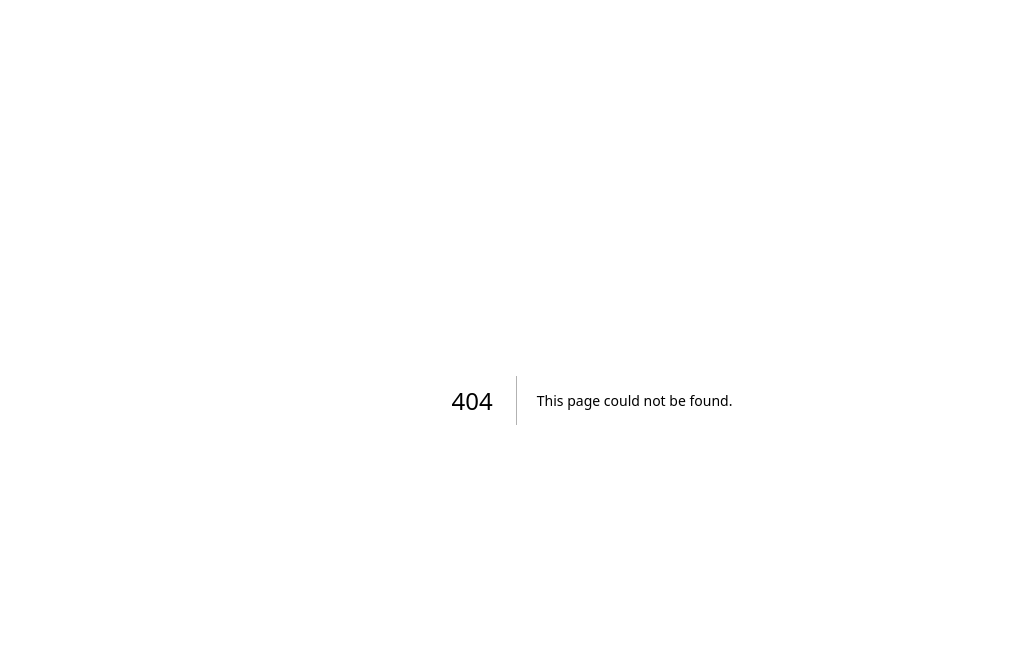
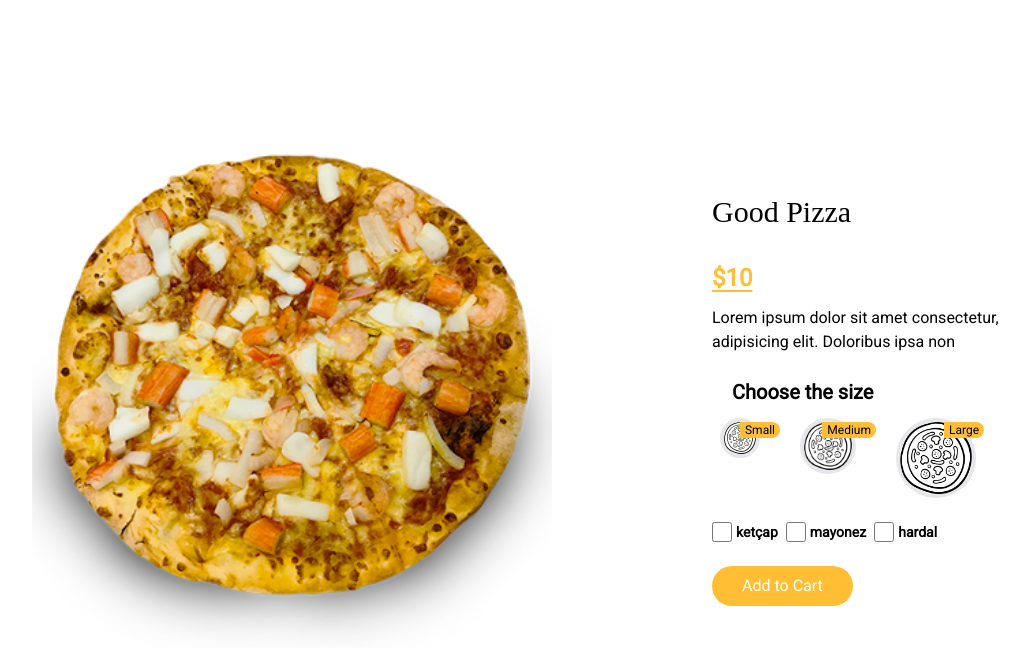
Before and after one commit to AhmetAkif07/foodapp, a Next.js app: page /products in a window 1280 px wide. Before the commit this address had no page. Shown: the top 672 px of the page, without its empty margins (48-1077 px from the left). Built offline with nearby package versions, Linux system fonts and the light colour scheme; a web font is replaced by a local one.

Commit message:
Product Detail

```diff
--- a/components/Campaigns.jsx
+++ b/components/Campaigns.jsx
@@ -6,7 +6,7 @@ const CampaignItem = () => {
     return (
         <div className='flex-1 rounded-md bg-secondary py-5 px-4 flex items-center gap-x-4 my-4'>
             <div className="md:w-44 md:h-44 w-36 h-36 relative
-               border-[5px] border-primary rounded-full flex overflow-hidden box-border after:box-border flex-wrap">
+               border-[3px] sm:border-[5px] border-primary rounded-[50%] hover:rounded-2xl duration-300 overflow-hidden box-border after:box-border flex-wrap">
                 <Image className='w-full transition-all align-middle border-none hover:scale-125 duration-700' src={picsOne} alt="" layout='fill' objectFit='cover' />
             </div>
             <div className='text-white'>
--- a/components/about.jsx
+++ b/components/about.jsx
@@ -1,9 +1,25 @@
 import React from 'react'
+import Image from 'next/legacy/image'
+import aboutImage from '../public/images/about-img.png'
 
-const about = () => {
-  return (
-    <div>about</div>
-  )
+const About = () => {
+    return (
+        <div className='w-full bg-secondary py-14'>
+            <div className='container flex mx-auto items-center text-white gap-20  justify-center '>
+                <div className='justify-center flex flex-wrap-reverse items-center'>
+                    <div className='relative flex justify-center sm:h-[400px] sm:w-[300px] h-[400px] w-[300px]'><Image src={aboutImage} alt="" /></div>
+                    <div className='md:w-2/5 sm:ml-7 ml-2'>
+                        <div className='flex flex-start flex-col font-rubik text-4xl'>We Are Feane</div>
+                        <p className='my-5 flex flex-col'> There are many variations of passages of Lorem Ipsum available, but the majority have suffered alteration
+                        in some form, by injected humour, or randomised words which dont look even slightly believable. If you
+                        are going to use a passage of Lorem Ipsum, you need to be sure there isnt anything embarrassing hidden in
+                        the middle of text. All
+                        </p>
+                    </div>
+                </div>
+            </div>
+        </div>
+    )
 }
 
-export default about
+export default About
--- a/components/layout/Header.jsx
+++ b/components/layout/Header.jsx
@@ -15,7 +15,7 @@ const Header = () => {
   return (
     <div className={`h-[5rem] z-40 relative ${router.asPath === "/" ? "bg-transparent" : "bg-secondary"}`} >
       <div className="container mx-auto text-white flex justify-between h-full items-center ">
-        <Logo />
+        <Logo  />
         <nav
         className={`sm:static absolute sm:w-auto sm:h-auto
         top-0 left-0  h-screen w-full sm:flex hidden
@@ -42,7 +42,7 @@ const Header = () => {
          </button>
           )}
         </nav>
-        <div className="flex gap-x-5 items-center">
+        <div className="flex gap-x-5 items-center sm:mr-0 mr-3">
           <a className="" href="#">
             <FaUserAlt className="hover:text-primary transition-all" />
           </a>
--- a/components/ui/Carousel.jsx
+++ b/components/ui/Carousel.jsx
@@ -25,7 +25,7 @@ const Carousel = () => {
     };
 
     return (
-        <div  className='h-screen w-full container mx-auto -mt-[88px] '>
+        <div  className='h-screen sm:w-full w-72 container mx-auto -mt-[88px] '>
             <div className='absolute top-0 left-0 w-full h-full'>
                 <div className='relative h-full w-full'>
                     <Image
--- a/components/ui/Logo.jsx
+++ b/components/ui/Logo.jsx
@@ -1,7 +1,7 @@
 
 const logo = () => {
   return (
-    <div className='text-[2rem] font-rubik font-bold'>Feane</div>
+    <div className='text-[2rem] font-rubik font-bold sm:ml-0 ml-5'>Feane</div>
   )
 }
 
--- a/pages/home/index.jsx
+++ b/pages/home/index.jsx
@@ -2,6 +2,7 @@ import React from 'react'
 import Carousel from '../../components/ui/Carousel';
 import Campaigns from '../../components/Campaigns';
 import MenuWrapper from '../../components/menu/MenuWrapper'
+import About from '../../components/About'
 const Home = ( ) => {
 
     return (
@@ -9,6 +10,7 @@ const Home = ( ) => {
             <Carousel />
             <Campaigns />
             <MenuWrapper />
+            <About />
         </div>
     )
 }
--- /dev/null
+++ b/pages/products/index.jsx
@@ -0,0 +1,53 @@
+import React from 'react'
+import Image from 'next/legacy/image'
+import detailImage from '../../public/images/f1.png'
+import sizeImage from '../../public/images/size.png'
+
+const Index = () => {
+    return (
+        <div className='sm:flex h-screen items-center sm:gap-20 gap-0 sm:py-20 py-4'>
+            <div className='relative flex-1 sm:w-[80%] sm:h-[80%] h-[180px] w-[full]  justify-items-center  mx-20 '>
+                <Image src={detailImage} alt="" layout='fill' objectFit='contain' />
+            </div>
+            <div className='flex-1 sm:ml-0 ml-10 w-[full] place-content-center'>
+                <h1 className='font-rubik text-3xl mb-8'>Good Pizza</h1>
+                <span className='text-2xl font-bold underline text-primary underline-offset-4'>$10</span>
+                <p className='w-3/5 mb-6 mt-3'>Lorem ipsum dolor sit amet consectetur, adipisicing elit. Doloribus ipsa non</p>
+                <div className='mx-2'>
+                    <h4 className='text-xl mb-3 ml-3 font-bold'>Choose the size</h4>
+                    <div className='flex gap-x-5'>
+                        <div className='relative w-10 h-10  border-4 rounded-full hover:border-primary'>
+                            <Image src={sizeImage} alt="" />
+                            <span className='absolute top-0 -right-6 text-xs bg-primary rounded-r-full px-[5px] font-medium'>Small</span>
+                        </div>
+                        <div className='relative w-14 h-14 mx-5 border-4 rounded-full hover:border-primary'>
+                            <Image src={sizeImage} alt="" />
+                            <span className='absolute top-0 -right-6 text-xs bg-primary rounded-r-full px-[5px] font-medium'>Medium</span>
+                        </div>
+                        <div className='relative w-20 h-20 border-4 rounded-full hover:border-primary'>
+                            <Image src={sizeImage} alt="" />
+                            <span className='absolute top-0 -right-3 text-xs bg-primary rounded-r-full px-[5px] font-medium'>Large</span>
+                        </div>
+                    </div>
+                </div>
+                <div className='flex gap-x-2 my-6'>
+                    <label className='flex items-center gap-x-1'>
+                        <input type="checkbox" className='w-5 h-5 accent-primary' />
+                        <span className='text-sm font-semibold'>ketçap</span>
+                    </label>
+                    <label className='flex items-center gap-x-1'>
+                        <input type="checkbox" className='w-5 h-5 accent-primary' />
+                        <span className='text-sm font-semibold'>mayonez</span>
+                    </label>
+                    <label className='flex items-center gap-x-1'>
+                        <input type="checkbox" className='w-5 h-5 accent-primary' />
+                        <span className='text-sm font-semibold'>hardal</span>
+                    </label>
+                </div>
+                <button className='btn-primary'>Add to Cart</button>
+            </div>
+        </div>
+    )
+}
+
+export default Index
```
Also changed, not shown: public/images/size.png (added).
